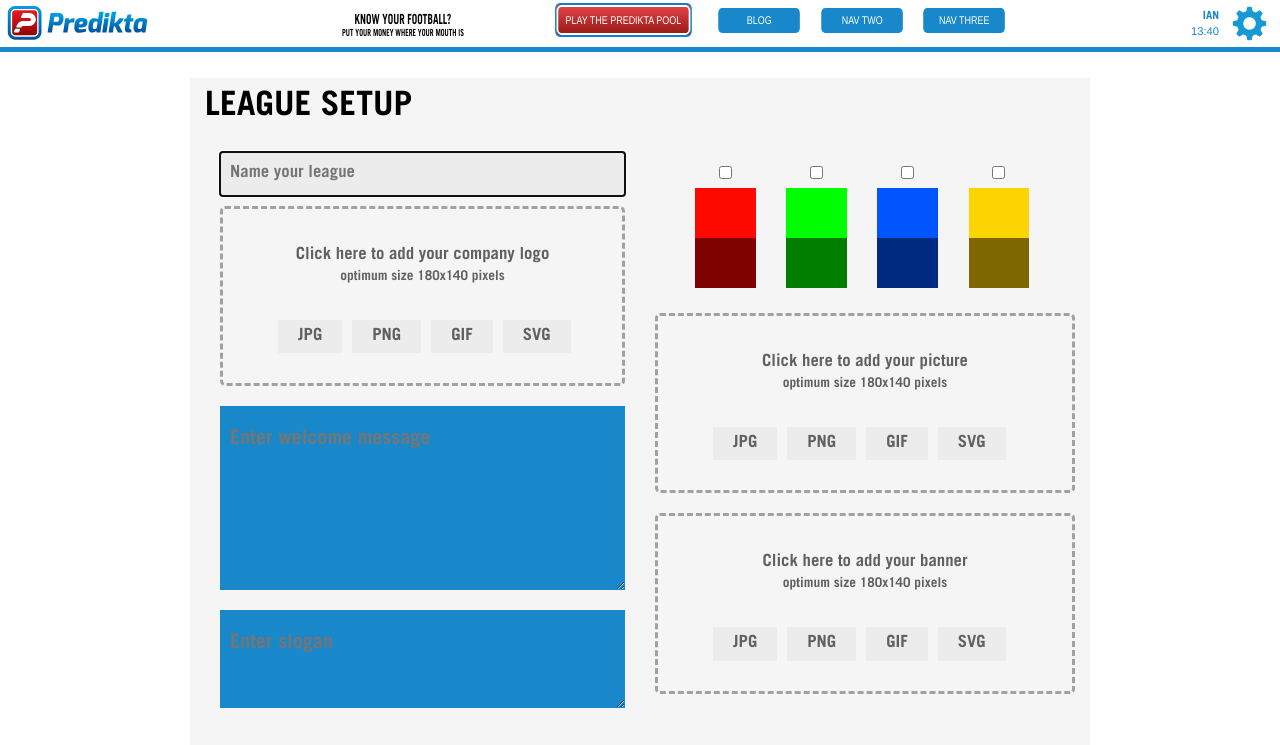
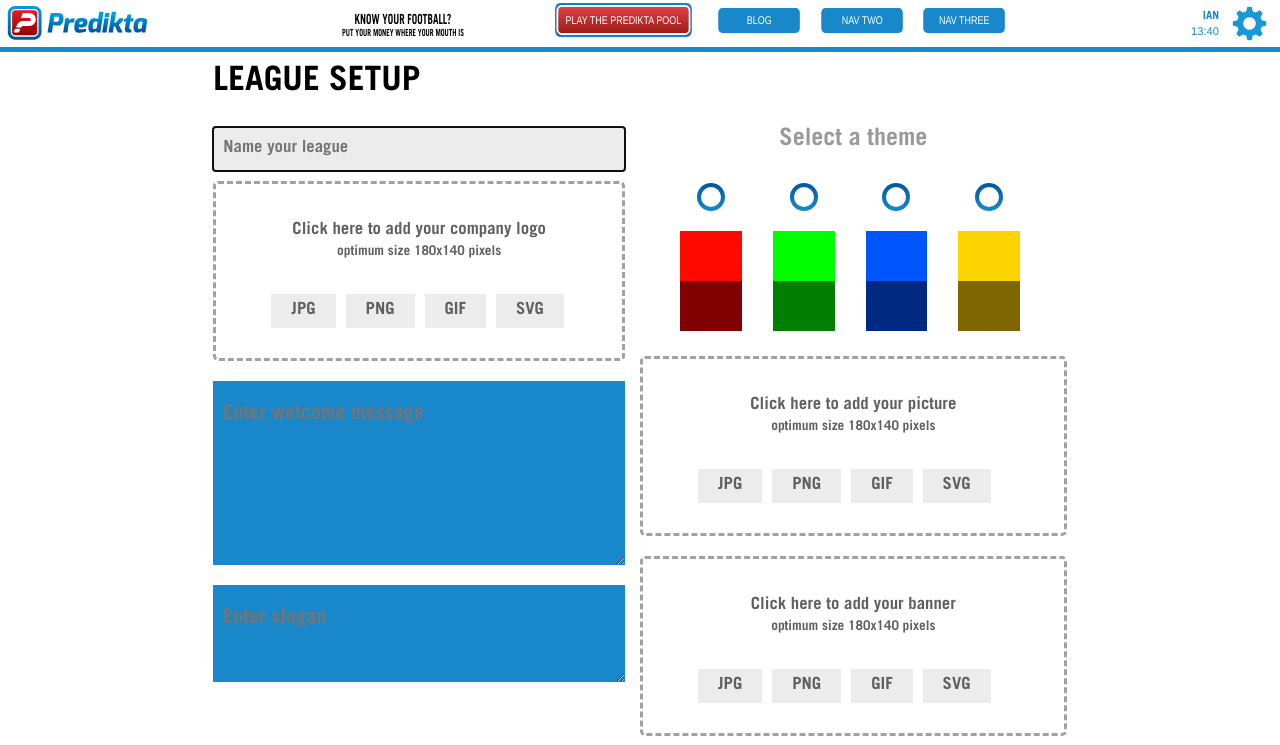
Before and after one commit to RedEarthBlueSky/Predikta, a plain HTML site: page configuration.html in a window 1280 px wide. Shown: the top 745 px of the page. Drawn offline with Linux system fonts and the light colour scheme; a script that the page names is missing.

Commit message:
configuration.html main page build and style completed

```diff
--- a/compass/sass/partials/configuration.scss
+++ b/compass/sass/partials/configuration.scss
@@ -1,12 +1,13 @@
 #configuration-wrapper {
-  background-color: #f5f5f5;
   color: #000000;
   display: block;
   float: none;
   font-family: "tradegothic bold",sans-serif;
   font-size:1.2em;
-  margin: 2% auto;
+  margin: 0 auto;
   max-width: 900px;
+  padding-left:0;
+  padding-right:0;
   padding-bottom: 1%;
   padding-top: 1%;
   textarea {
@@ -21,13 +22,17 @@
     margin-bottom: 10px;
     margin-top: 10px;
     padding: 20px 10px;
+    width:100%;
   }
   .upload {
-    border: dashed #a1a1a1 3px;
+    border: 3px dashed #a1a1a1;
     border-radius: 5px;
-    color:#606060;
+    color: #606060;
+    margin-bottom: 10px;
     margin-top: 10px;
-    margin-bottom: 10px;
+    display: block;
+    float: left;
+    width: 100%;
     p {
       display: block;
       float: none;
@@ -70,7 +75,7 @@
   .configuration-wrapper {
     display: block;
     float: left;
-    margin-bottom: 30px;
+    margin-bottom: 10px;
     margin-top: 15px;
     width: 100%;
     .league-name {
@@ -89,6 +94,10 @@
         margin-right:0;
       }
     }
+    .right,
+    .left {
+      padding-left:0;
+    }
   }
   #configuration-next {
     background-color: #1485c8;
@@ -100,7 +109,7 @@
     padding-left:0;
     padding-top:9px;
     text-transform: uppercase;
-    width:50%;
+    width:100%;
   }
   #configuration-back {
     background-color: #df1a22;
@@ -111,9 +120,15 @@
     padding-left:0;
     padding-top:9px;
     text-transform: uppercase;
-    width:50%;
+    width:100%;
   }
   .select-theme {
+    h3 {
+      color: #999999;
+      margin-bottom: 30px;
+      margin-top: 0;
+      text-align: center;
+    }
     ul {
       li {
           list-style: none;
@@ -135,6 +150,42 @@
               width: 100%;
             }
           }
+          div.theme {
+            background: linear-gradient(to bottom, #0256a0 0%, #168acb 100%) repeat scroll 0 0 rgba(0, 0, 0, 0);
+            border-radius: 50px;
+            float: none;
+            height: 28px;
+            margin: 0 auto 20px;
+            position: relative;
+            width: 28px;
+          input[type="checkbox"] {
+            opacity:0;
+          }
+          input[type="checkbox"]:checked + label:after {
+            opacity: 1;
+          }
+          label {
+            background-color: #ffffff;
+            border-radius: 50px;
+            cursor: pointer;
+            height: 20px;
+            left: 4px;
+            position: absolute;
+            top: 4px;
+            width: 20px;
+            &:after {
+                background: linear-gradient(to bottom, #9f1f1b 0%, #d93941 100%) repeat scroll 0 0 rgba(0, 0, 0, 0);
+                border-radius: 50px;
+                content: "";
+                height: 16px;
+                left: 2px;
+                opacity: 0;
+                position: absolute;
+                top: 2px;
+                width: 16px;
+              }
+            }
+        }
       }
     }
     .red-theme {
@@ -171,17 +222,7 @@
     }
   }
 }
-@media only screen and (max-width: 1342px), only screen and (max-device-width: 1342px) {
-    #configuration-wrapper {
-      width:100%;
-      .left,
-      .right {
-        display: block;
-        float: left;
-        width: 50%;
-      }
-    }
-  }
+
 @media only screen and (max-width: 911px), only screen and (max-device-width: 911px) {
     #configuration-wrapper {
       .configuration-wrapper {
@@ -197,10 +238,6 @@
       }
     }
   }
-@media only screen and (max-width: 530px), only screen and (max-device-width: 530px) {
-  #configuration-wrapper {
-  }
-}
 @media only screen and (max-width: 404px), only screen and (max-device-width: 404px) {
   #configuration-wrapper {
       padding-right:5px;
--- a/configuration.html
+++ b/configuration.html
@@ -45,13 +45,51 @@
 
           <div class="col-md-6 right">
             <section class="select-theme">
+              <h3>Select a theme</h3>
               <ul>
-                <li><input type="checkbox" role="checkbox" class="theme-check" /><div class="red-theme"><span class="primary"></span><span class="secondary"></span></div></li>
-                <li><input type="checkbox" role="checkbox" class="theme-check" /><div class="green-theme"><span class="primary"></span><span class="secondary"></span></div></li>
-                <li><input type="checkbox" role="checkbox" class="theme-check" /><div class="blue-theme"><span class="primary"></span><span class="secondary"></span></div></li>
-                <li><input type="checkbox" role="checkbox" class="theme-check" /><div class="yellow-theme"><span class="primary"></span><span class="secondary"></span></div></li>
+                <li>
+                  <div class="theme">
+                    <input id="red-theme" type="checkbox" role="checkbox" class="theme-check" value="none" />
+                    <label for="red-theme"></label>
+                  </div>
+                    <div class="red-theme">
+                      <span class="primary"></span>
+                      <span class="secondary"></span>
+                    </div>
+                </li>
+                <li>
+                  <div class="theme">
+                    <input id="green-theme" type="checkbox" role="checkbox" class="theme-check" value="none" />
+                    <label for="green-theme"></label>
+                  </div>
+                    <div class="green-theme">
+                      <span class="primary"></span>
+                      <span class="secondary"></span>
+                    </div>
+                  </li>
+                <li>
+                  <div class="theme">
+                    <input id="blue-theme" type="checkbox" role="checkbox" class="theme-check" value="none" />
+                    <label for="blue-theme"></label>
+                  </div>
+                    <div class="blue-theme">
+                      <span class="primary"></span>
+                      <span class="secondary"></span>
+                    </div>
+                </li>
+                <li>
+                  <div class="theme">
+                    <input id="yellow-theme" type="checkbox" role="checkbox" class="theme-check" value="none" />
+                    <label for="yellow-theme"></label>
+                  </div>
+                    <div class="yellow-theme">
+                      <span class="primary"></span>
+                      <span class="secondary"></span>
+                    </div>
+                </li>
               </ul>
             </section>
+
             <section class="upload your-picture col-md-12">
               <p>Click here to add your picture<span> optimum size 180x140 pixels</span></p>
               <ul>
@@ -61,6 +99,7 @@
                 <li>svg</li>
               </ul>
             </section>
+
             <section class="upload banner col-md-12">
               <p>Click here to add your banner<span> optimum size 180x140 pixels</span></p>
               <ul>
@@ -69,8 +108,8 @@
                 <li>gif</li>
                 <li>svg</li>
               </ul>
+            </section>
 
-            </section>
           </div>
         </div>
         <div class="row ">
@@ -94,6 +133,9 @@
       $.fn.modal.Constructor.prototype.enforceFocus = function () { };
       $('header.navbar-wrapper').load('header.html');
       $('footer#footer').load('footer.html');
+      $('input[type="checkbox"]').on('change', function () {
+        $('input[type="checkbox"]').not(this).prop('checked', false);
+      });
     </script>
 </body>
 </html>
```
Also changed, not shown: css/style.css, 1 other file.
